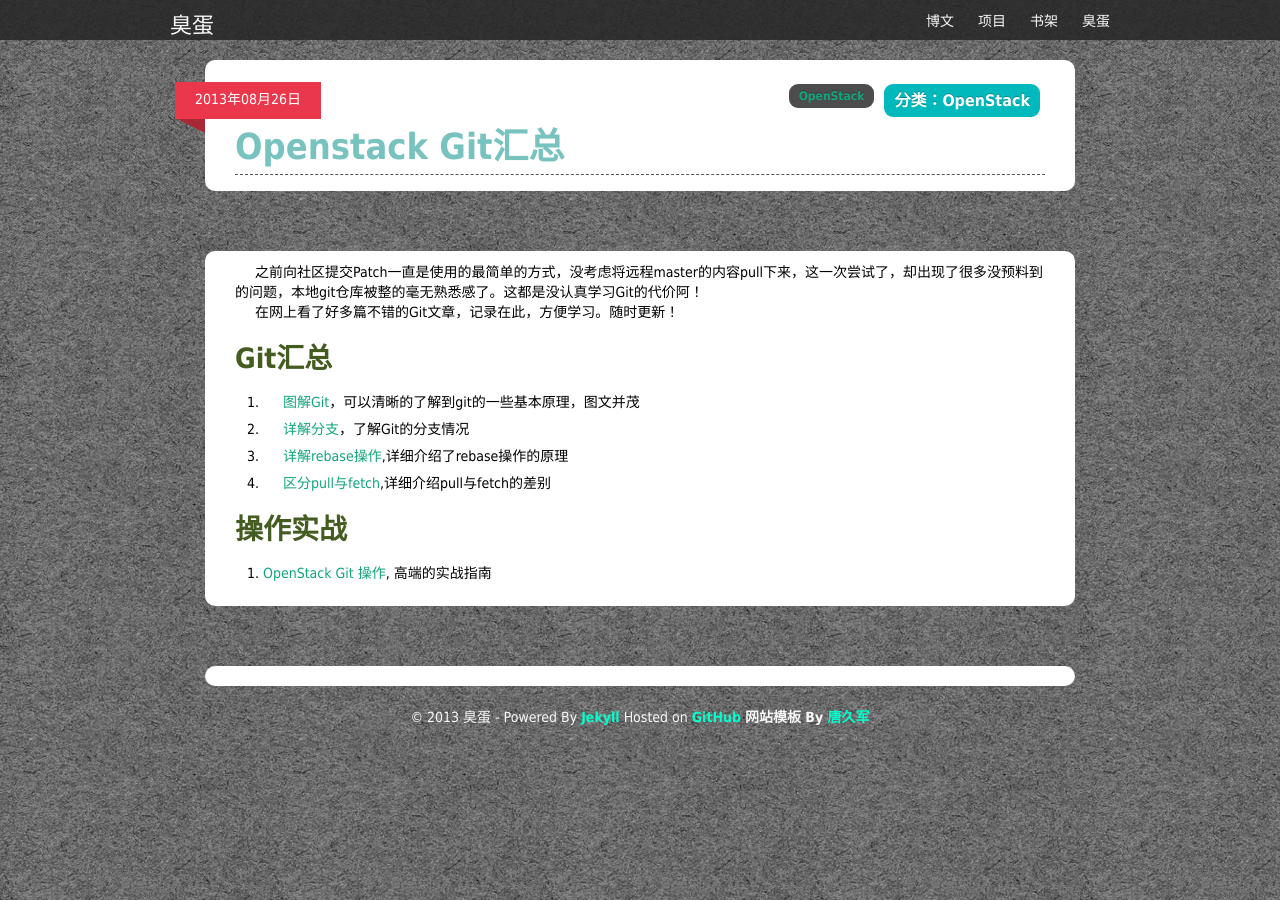
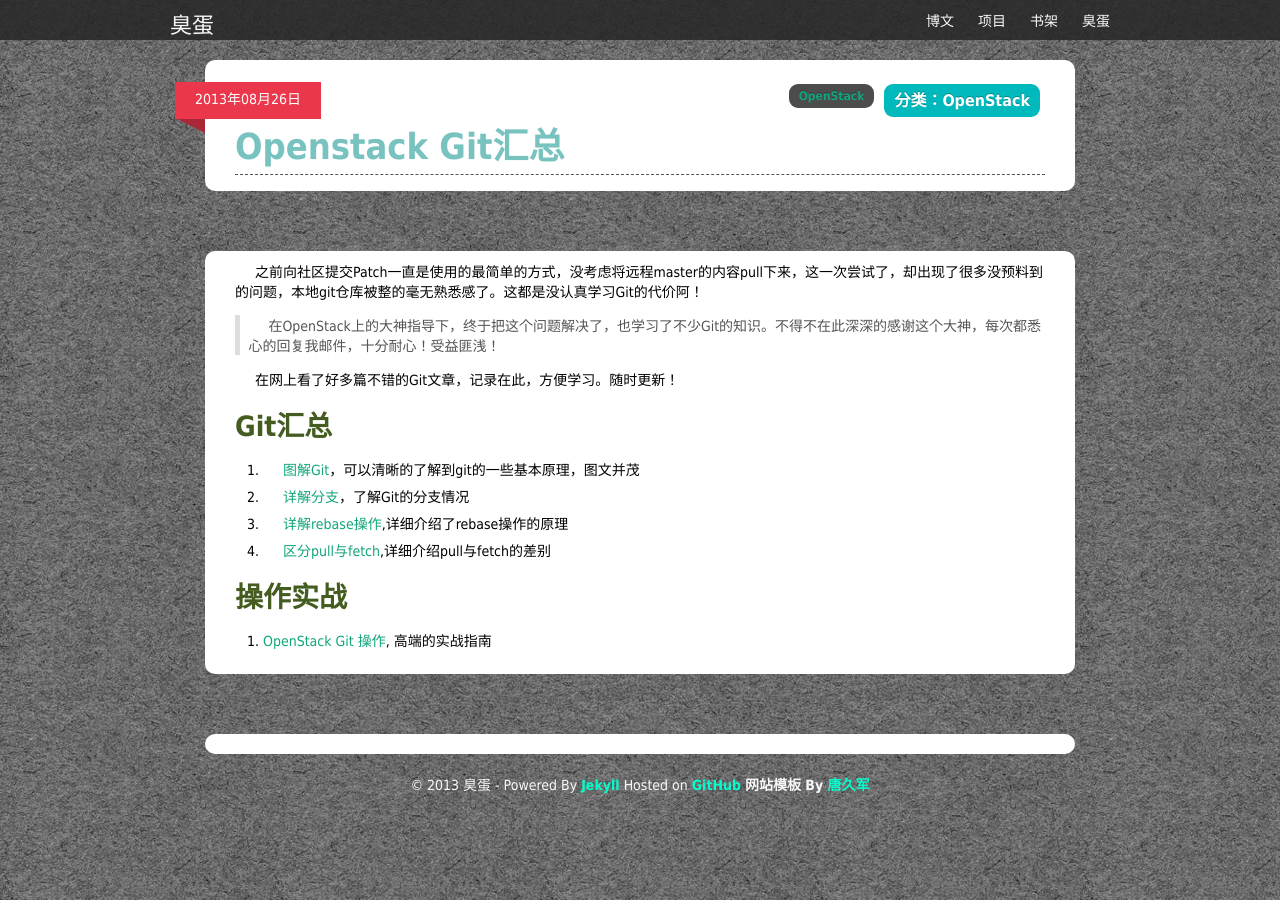
Before and after one commit to liuan/blog, a Jekyll site: the page built from _posts/2013-8-26-OpenStack-Git汇总.md, in a window 1280 px wide. Built offline with Jekyll 4.4.1, drawn with Linux system fonts in a browser that asks for light colours; comment, search, counter and statistics services are not loaded.

Commit message:
thanks for the openstack reviewer

```diff
--- a/_posts/2013-8-26-OpenStack-Git汇总.md
+++ b/_posts/2013-8-26-OpenStack-Git汇总.md
@@ -6,7 +6,10 @@ tags: OpenStack
 
 之前向社区提交Patch一直是使用的最简单的方式，没考虑将远程master的内容pull下来，这一次尝试了，却出现了很多没预料到的问题，本地git仓库被整的毫无熟悉感了。这都是没认真学习Git的代价阿！
 
+> 在OpenStack上的大神指导下，终于把这个问题解决了，也学习了不少Git的知识。不得不在此深深的感谢这个大神，每次都悉心的回复我邮件，十分耐心！受益匪浅！
+
 在网上看了好多篇不错的Git文章，记录在此，方便学习。随时更新！
+
 
 ### Git汇总
 
```
